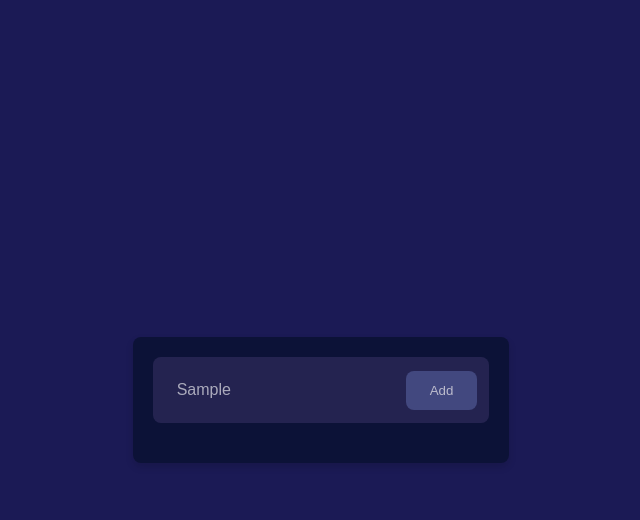
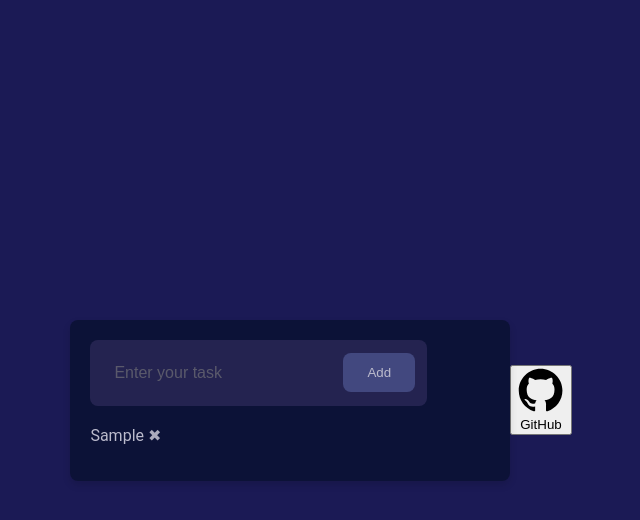
Before and after one commit to Bibek1604/Projects, a plain HTML site: page Projects/Todo List/index.html in a window 1280 px wide. Both pictures are taken after typing "Sample" into the empty fields and a click on the button "Add". Shown: the whole page, without its empty margins (319-959 px from the left). Drawn offline with Linux system fonts and the light colour scheme.

Commit message:
github logo added

```diff
--- a/Projects/Todo List/index.html
+++ b/Projects/Todo List/index.html
@@ -4,12 +4,10 @@
     <meta charset="UTF-8">
     <meta name="viewport" content="width=device-width, initial-scale=1.0">
     <link rel="stylesheet" href="styles.css">
+    <link rel="stylesheet" href="https://cdnjs.cloudflare.com/ajax/libs/font-awesome/6.0.0-beta3/css/all.min.css" integrity="sha384-3l1NxhmIXd9Mj0BCezX0LrFtJ0nKq7Tpf8OAJRsNzS2sEwY+p3wLd+jod5b2+5TW" crossorigin="anonymous">
     <title>Document</title>
 </head>
-
-
 <body>
-
     <div class="container">
         <div class="header">
             <div class="navbar">
@@ -18,10 +16,35 @@
                     <button onclick="Add()" type="button">Add</button>
                 </div>
             </div>
-
         </div>
         <ul class="text" id="taskList"></ul>
+
     </div>
+    <section class="flex justify-center items-center">
+        <button
+          href="https://github.com/Bibek1604/"
+          class="group flex justify-center p-2 rounded-md drop-shadow-xl bg-gradient-to-r from-gray-800 to-black text-white font-semibold hover:translate-y-3 transition-all duration-500 hover:from-[#331029] hover:to-[#310413]"
+        >
+          <svg
+            class="w-5"
+            viewBox="0 0 15 15"
+            fill="none"
+            xmlns="https://github.com/Bibek1604"
+          >
+            <path
+              d="M7.49933 0.25C3.49635 0.25 0.25 3.49593 0.25 7.50024C0.25 10.703 2.32715 13.4206 5.2081 14.3797C5.57084 14.446 5.70302 14.2222 5.70302 14.0299C5.70302 13.8576 5.69679 13.4019 5.69323 12.797C3.67661 13.235 3.25112 11.825 3.25112 11.825C2.92132 10.9874 2.44599 10.7644 2.44599 10.7644C1.78773 10.3149 2.49584 10.3238 2.49584 10.3238C3.22353 10.375 3.60629 11.0711 3.60629 11.0711C4.25298 12.1788 5.30335 11.8588 5.71638 11.6732C5.78225 11.205 5.96962 10.8854 6.17658 10.7043C4.56675 10.5209 2.87415 9.89918 2.87415 7.12104C2.87415 6.32925 3.15677 5.68257 3.62053 5.17563C3.54576 4.99226 3.29697 4.25521 3.69174 3.25691C3.69174 3.25691 4.30015 3.06196 5.68522 3.99973C6.26337 3.83906 6.8838 3.75895 7.50022 3.75583C8.1162 3.75895 8.73619 3.83906 9.31523 3.99973C10.6994 3.06196 11.3069 3.25691 11.3069 3.25691C11.7026 4.25521 11.4538 4.99226 11.3795 5.17563C11.8441 5.68257 12.1245 6.32925 12.1245 7.12104C12.1245 9.9063 10.4292 10.5192 8.81452 10.6985C9.07444 10.9224 9.30633 11.3648 9.30633 12.0413C9.30633 13.0102 9.29742 13.7922 9.29742 14.0299C9.29742 14.2239 9.42828 14.4496 9.79591 14.3788C12.6746 13.4179 14.75 10.7025 14.75 7.50024C14.75 3.49593 11.5036 0.25 7.49933 0.25Z"
+              fill="currentColor"
+              fill-rule="evenodd"
+              clip-rule="evenodd"
+            ></path>
+          </svg>
+          <span
+            class="absolute opacity-0 group-hover:opacity-100 group-hover:text-gray-700 group-hover:text-sm group-hover:-translate-y-10 duration-700"
+          >
+            GitHub
+          </span>
+        </button>
+      </section>
 
     <script src="scripts.js"></script>
 </body>
--- a/Projects/Todo List/scripts.js
+++ b/Projects/Todo List/scripts.js
@@ -1,42 +1,19 @@
-// const inp = document.getElementById('inp');
-// const text = document.querySelector('.text');
-
-// function Add() {
-//     if (inp.value === '') {
-//         alert("Enter your task list");
-//     } else {
-//         const newEle = document.createElement('li');
-//         newEle.textContent = inp.value;
-
-//         const removeBtn = document.createElement('span');
-//         removeBtn.innerHTML = '♻';
-//         removeBtn.className = 'cross';
-//         removeBtn.addEventListener('click', function () {
-//             newEle.remove();
-//             saveData();
-//         });
-
-//         newEle.appendChild(removeBtn);
-//         text.appendChild(newEle);
-//         inp.value = '';
-//         saveData();
-//     }
-
-// }
-// dust
-
-
 const inp = document.getElementById('inp');
 const text = document.querySelector('.text');
 
-function add(){
-    add.eventListner=('click',functionn())
-    if(inp.value===''){
-        alert("please enter the value")
-    }else
-    {const newEle=document.createElement('li');
-    newEle.innerHTML=inp.value;
-    text.append(newEle);
-    inp.value='';
+function Add() {
+    if (inp.value === '') {
+        alert("Please Enter the Text");
+    } else {
+        const newEl = document.createElement('li');
+        newEl.innerHTML = `${inp.value} <span class="cross">&#10006;</span>`; // Unicode for "cross" symbol
+
+        text.appendChild(newEl);
+        inp.value = '';
+        newEl.querySelector('.cross').addEventListener('click', remove);
+    }
 }
+
+function remove() {
+    this.parentElement.remove();
 }
--- a/Projects/Todo List/styles.css
+++ b/Projects/Todo List/styles.css
@@ -4,9 +4,9 @@ body {
     justify-content: center;
     align-items: center;
     height: 100vh;
+    width: 100%;
     background-color: #1B1A55;
     font-family: 'Roboto', sans-serif;
-
 }
 
 .container {
@@ -16,7 +16,7 @@ body {
     border-radius: 8px;
     max-width: 400px;
     opacity: 70%;
-
+    width: 100%;
 }
 
 .header {
@@ -27,9 +27,9 @@ body {
 }
 
 .text {
-    font-size: 18px;
-    font-weight: 600;
-    color: #E8E8E8;
+    color: white;
+    list-style: none; /* Remove default list styles */
+    padding: 0; /* Remove default padding */
 }
 
 .input {
@@ -81,16 +81,28 @@ body {
     cursor: pointer;
     color: #E8E8E8;
 }
-.cross {
-    align-items: end;
-
-    cursor: pointer;
-    color: #E8E8E8; /* Light gray color for the cross symbol */
-    font-size: 18px; /* Adjust font size */
- /* Add some space between the text and the cross symbol */
-    transition: color 0.3s ease; /* Smooth transition for color change on hover */
-}
 
 .cross:hover {
     color: #FF4D4D; /* Red color on hover */
 }
+
+.fa-trash {
+    margin-left: 5px; /* Adjust the margin as needed */
+    color: white; /* Change the color of the icon */
+    cursor: pointer; /* Change cursor to pointer when hovering over the icon */
+}
+
+.remove-task {
+    cursor: pointer;
+    color: #E8E8E8;
+    margin-left: 5px;
+}
+
+.remove-task:hover {
+    color: #FF4D4D; /* Red color on hover */
+}
+.flex justify-center items-center{
+    display:flex;
+    flex-direction: column;
+    font-size: small;
+}
```
